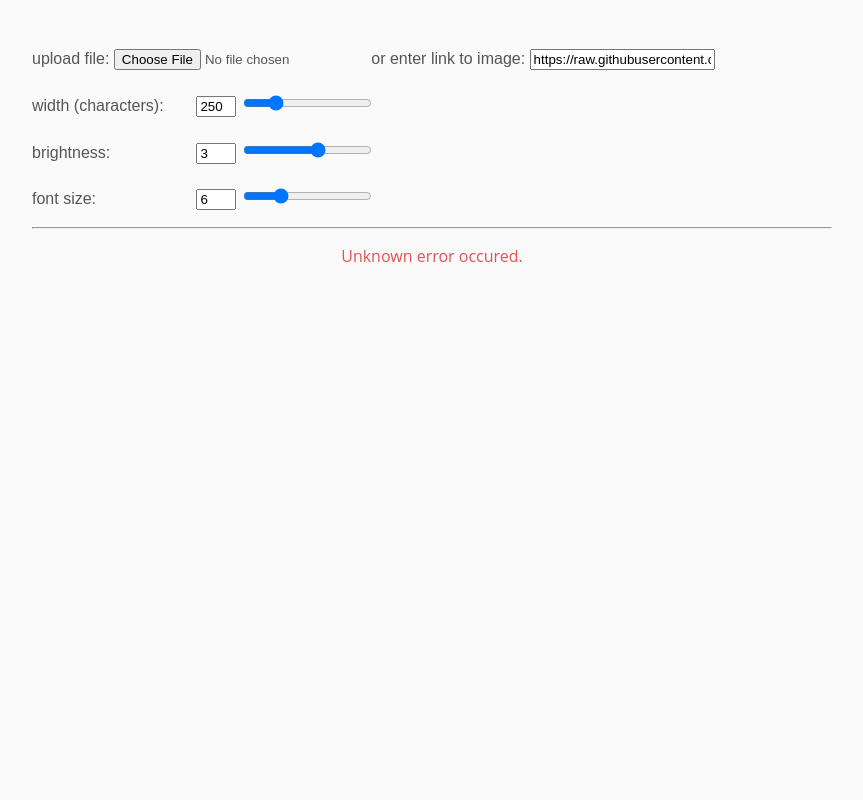
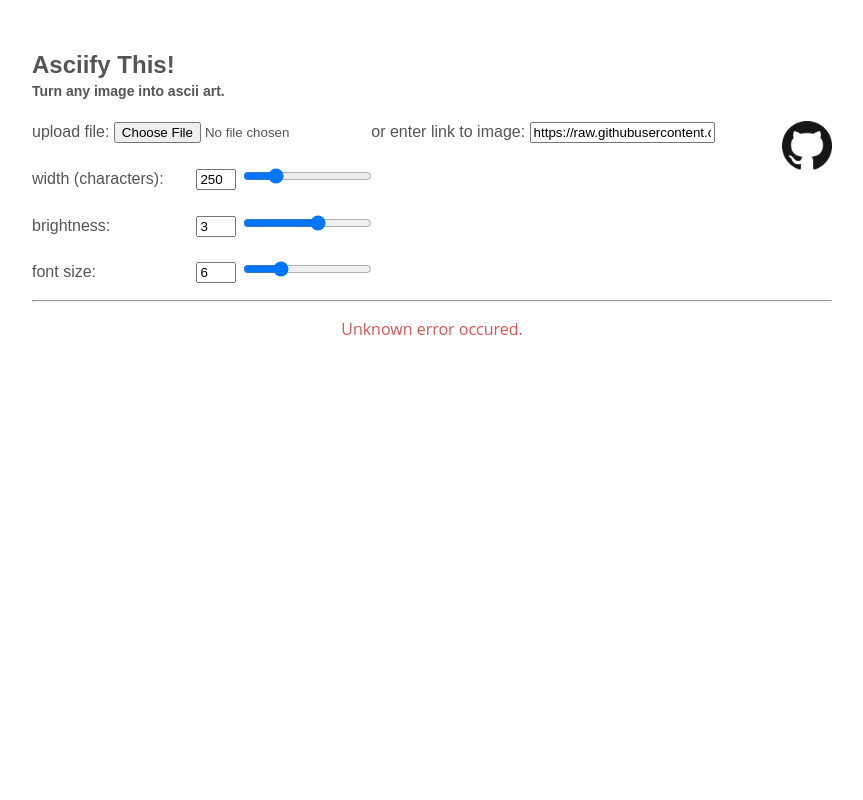
Before and after one commit to kbrose/asciify, a Flask app: page / in a window 1280 px wide. Shown: the whole page, without its empty margins (208-1071 px from the left). Run offline with Flask 2, Linux system fonts and the light colour scheme; some libraries are stand-ins or nearby versions.

Commit message:
add github link

```diff
--- a/templates/form.html
+++ b/templates/form.html
@@ -1,6 +1,6 @@
 <style>
     html {
-        background-color: #fafafa
+        background-color: #fff
     }
     body {
         font-family: Arial, Helvetica, sans-serif;
@@ -29,13 +29,72 @@
     iframe {
         border: none;
     }
+
+    a img
+    {
+      border: 0 none;
+    }
+    .image-link
+    {
+      text-decoration: none;
+    }
+
+    .container {
+      position: relative;
+      width: 50px;
+    }
+
+    /*.image {
+      display: block;
+      width: 100%;
+      height: auto;
+    }*/
+
+    .overlay {
+      position: absolute;
+      top: 0;
+      bottom: 0;
+      left: 0;
+      right: 0;
+      height: 100%;
+      /*width: 100%;*/
+      opacity: 0;
+      transition: .4s ease;
+      background-color: #008CBA;
+    }
+
+    .container:hover .overlay {
+      opacity: 1;
+    }
+
+    .text {
+      color: white;
+      font-size: 14px;
+      position: absolute;
+      top: 50%;
+      left: 50%;
+      transform: translate(-50%, -50%);
+      -ms-transform: translate(-50%, -50%);
+    }
 </style>
+
+<title>Asciify This!</title>
+
+<h2>Asciify This!<div style="font-size:14px">Turn any image into ascii art.</div></h2>
 
 <form action="/asciified/" class="ascii-form" target="asciiframe" method="post" enctype="multipart/form-data" name="asciiform">
     upload file:
         <input type="file" name="file" id="file">
     or enter link to image:
         <input type="text" name="imagelink" id="imagelink" value="https://raw.githubusercontent.com/kbrose/asciify/master/imgs/bridgehouse.png">
+    <a href="https://github.com/kbrose/asciify" class="image-link" style="float: right;">
+        <div class=container>
+            <img src="https://raw.githubusercontent.com/kbrose/asciify/a865cd10592ff86f32951a53db50aef4388e9dcd/imgs/GitHub-Mark-64px.png" alt="See this on GitHub!" class="image" width="50px">
+            <div class="overlay">
+                <div class="text">GitHub</div>
+            </div>
+        </div>
+    </a>
     <br><br>
 
     <label for="charwidth" style="display: inline-block; width: 20%">width (characters): </label>
```
